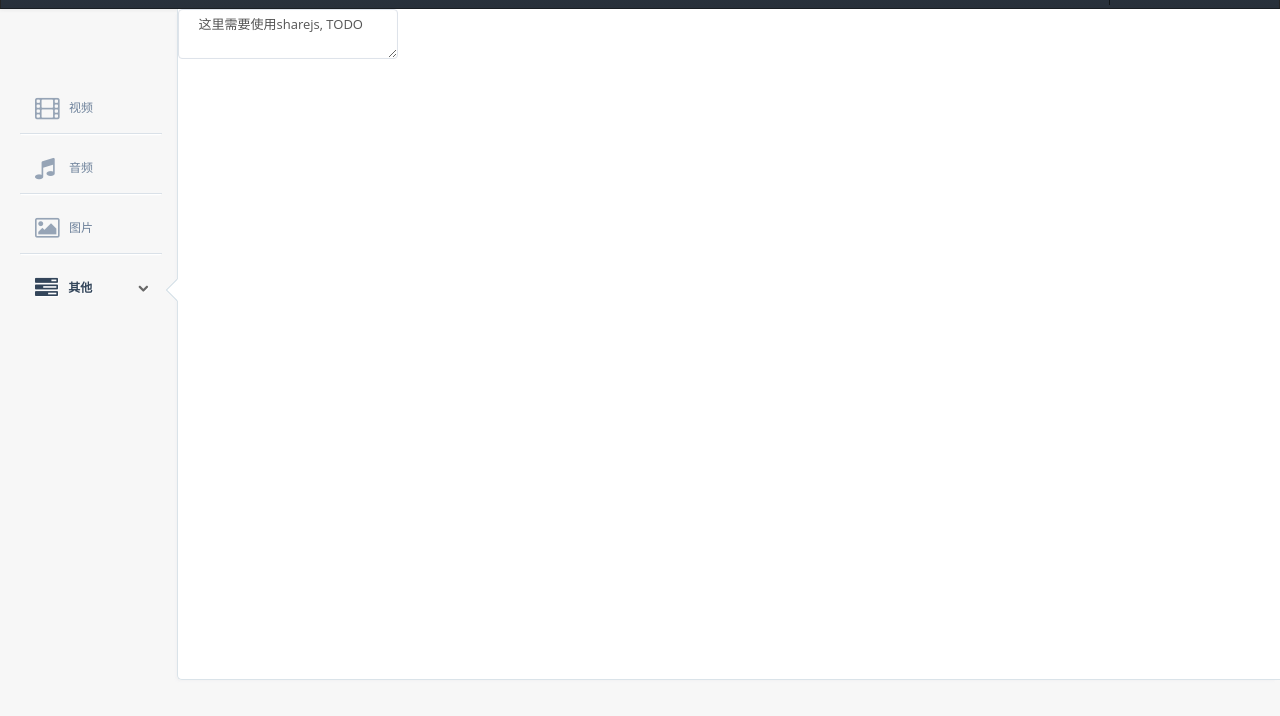
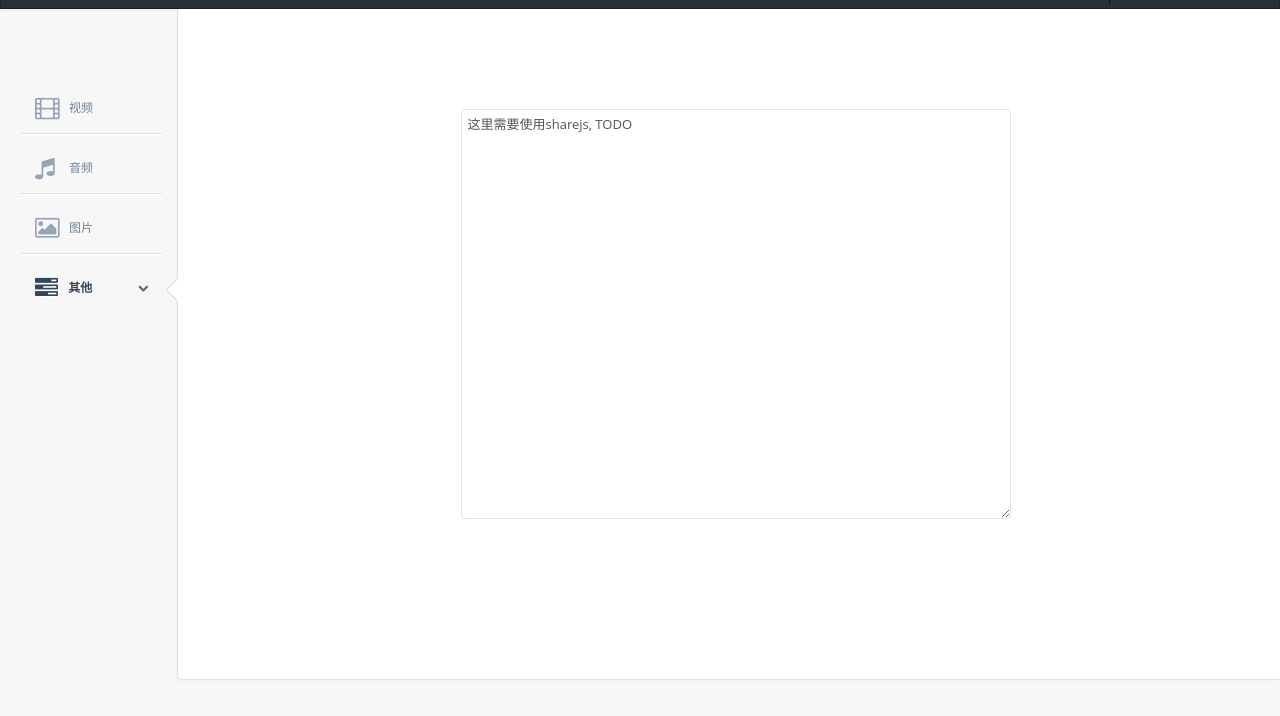
Before and after one commit to zcfrank1st/QnDemo, a website: page public/videos.html at #/share in a window 1280 px wide. Shown: the part 42-758 px from the top of the page. Drawn offline with nearby package versions, Linux system fonts and the light colour scheme; a web font is replaced by a local one.

Commit message:
调整样式

```diff
--- a/public/views/share.html
+++ b/public/views/share.html
@@ -1,3 +1,7 @@
-<textarea>
-    这里需要使用sharejs, TODO
-</textarea>
+<div class="row-fluid">
+    <div class="span3"></div>
+    <div class="span6">
+        <textarea style="width: 100%; height: 400px; margin-top: 100px;">这里需要使用sharejs, TODO</textarea>
+    </div>
+    <div class="span3"></div>
+</div>
```
